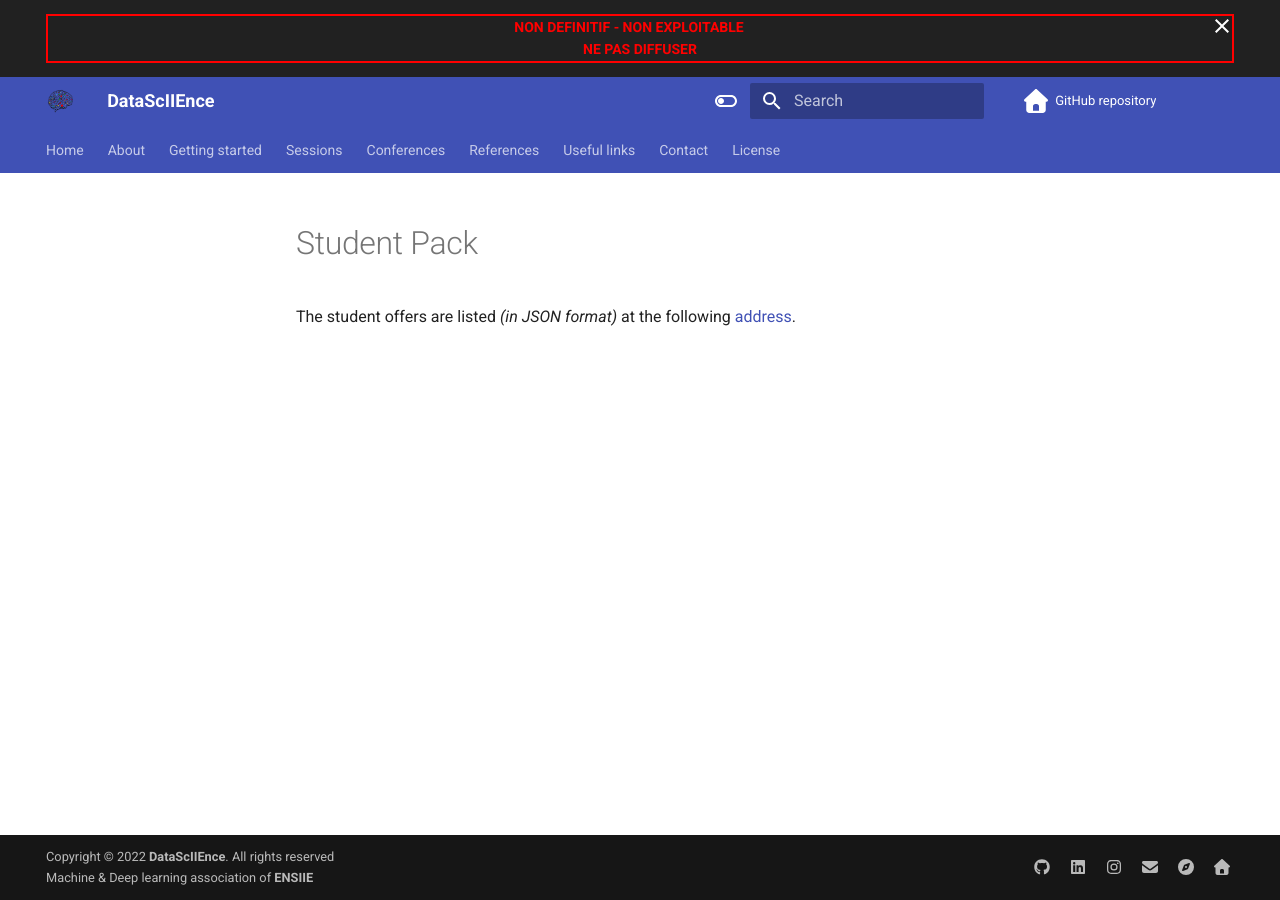
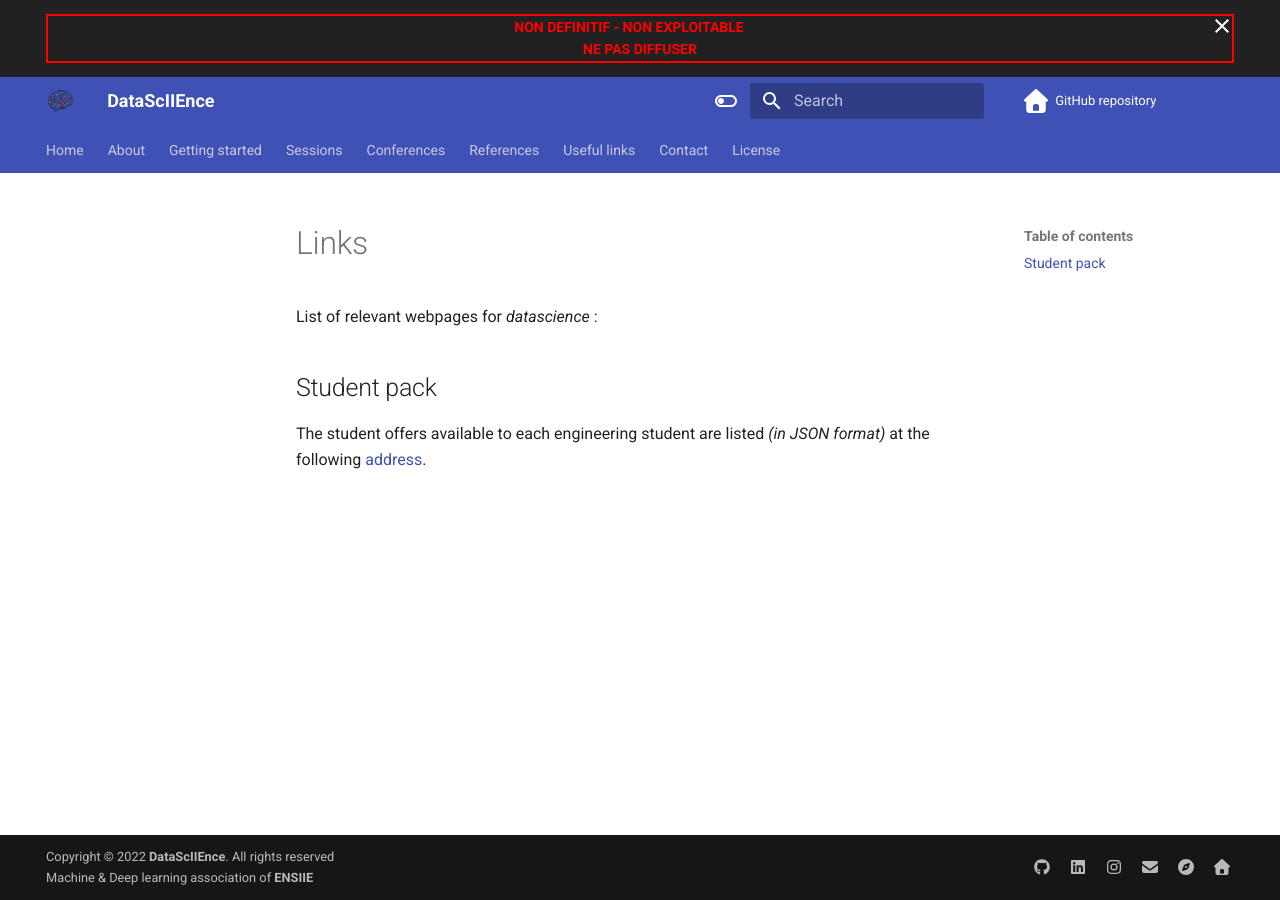
Before and after one commit to DataScIIEnce-ENSIIE/datasciience-ensiie.github.io, an MkDocs documentation site: the page built from docs/links.md, in a window 1280 px wide. Built offline with MkDocs 1.6.1 and Material for MkDocs 9.7.7, drawn with Linux system fonts in a browser that asks for light colours; nearby versions of some CDN libraries; comment, search, counter and statistics services are not loaded.

Commit message:
Adding links

```diff
--- a/docs/links.md
+++ b/docs/links.md
@@ -1,3 +1,7 @@
-# Student Pack
+# Links
 
-The student offers are listed *(in JSON format)* at the following [address](https://github.com/DataScIIEnce-ENSIIE/student-pack).
+List of relevant webpages for *datascience* :
+
+## Student pack
+
+The student offers available to each engineering student are listed *(in JSON format)* at the following [address](https://github.com/DataScIIEnce-ENSIIE/student-pack).
```
